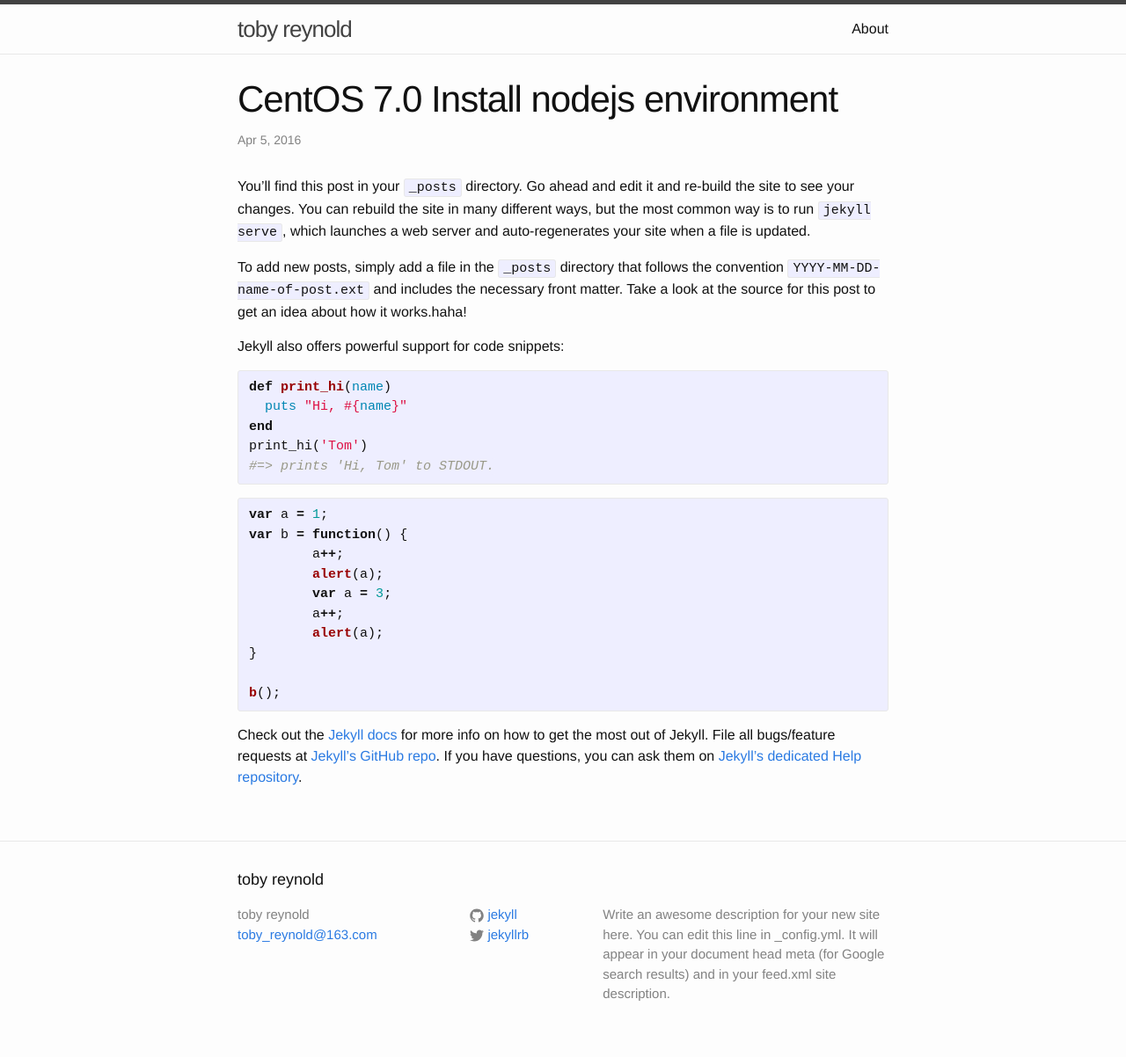
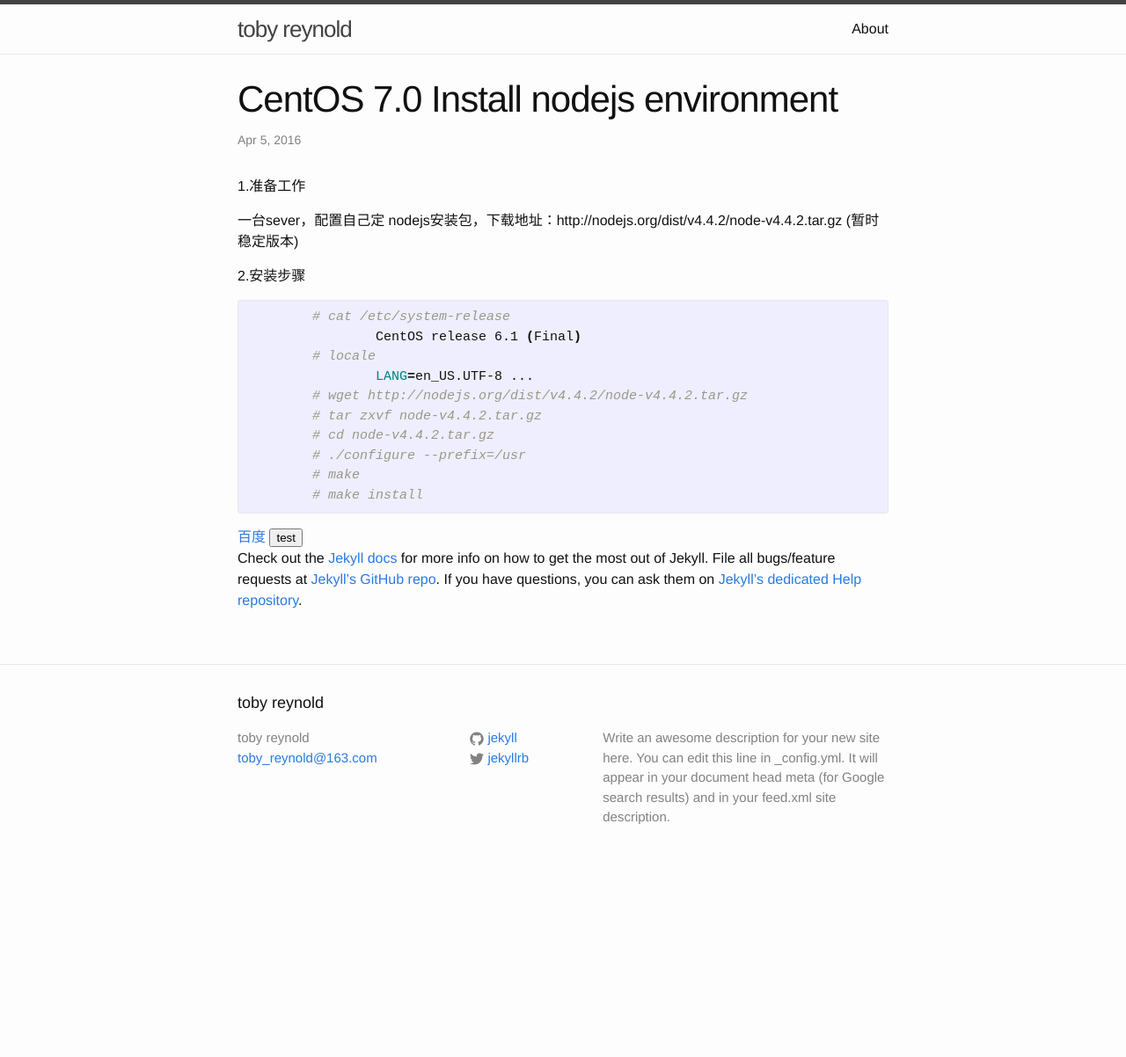
Before and after one commit to tobyreynold/tobyreynold.github.io, a Jekyll site: the page built from _posts/2015-07-11-hello-jekyll.markdown, in a window 1280 px wide. Shown: the whole page at 88% size. Built offline with Jekyll 4.4.1, drawn with Linux system fonts in a browser that asks for light colours; comment, search, counter and statistics services are not loaded; after the commit the page ends 1001 px from its top, so only the background shows below that.

Commit message:
add article

```diff
--- a/_layouts/post.html
+++ b/_layouts/post.html
@@ -13,3 +13,20 @@ layout: default
   </article>
 
 </div>
+
+<!-- 多说评论框 start -->
+<div class="ds-thread" data-title="{{ page.title }}"></div>
+<!-- 多说评论框 end -->
+<!-- 多说公共JS代码 start (一个网页只需插入一次) -->
+<script type="text/javascript">
+var duoshuoQuery = {short_name:"tobyreynold"};
+	(function() {
+		var ds = document.createElement('script');
+		ds.type = 'text/javascript';ds.async = true;
+		ds.src = (document.location.protocol == 'https:' ? 'https:' : 'http:') + '//static.duoshuo.com/embed.js';
+		ds.charset = 'UTF-8';
+		(document.getElementsByTagName('head')[0]
+		 || document.getElementsByTagName('body')[0]).appendChild(ds);
+	})();
+	</script>
+<!-- 多说公共JS代码 end -->
--- a/_posts/2015-07-11-hello-jekyll.markdown
+++ b/_posts/2015-07-11-hello-jekyll.markdown
@@ -4,32 +4,39 @@ title:  "CentOS 7.0 Install nodejs environment"
 date:   2016-04-05 23:01:07
 categories: nodejs
 ---
-You’ll find this post in your `_posts` directory. Go ahead and edit it and re-build the site to see your changes. You can rebuild the site in many different ways, but the most common way is to run `jekyll serve`, which launches a web server and auto-regenerates your site when a file is updated.
 
-To add new posts, simply add a file in the `_posts` directory that follows the convention `YYYY-MM-DD-name-of-post.ext` and includes the necessary front matter. Take a look at the source for this post to get an idea about how it works.haha!
+1.准备工作
 
-Jekyll also offers powerful support for code snippets:
+  一台sever，配置自己定
+  nodejs安装包，下载地址：http://nodejs.org/dist/v4.4.2/node-v4.4.2.tar.gz (暂时稳定版本)
 
-{% highlight ruby %}
-def print_hi(name)
-  puts "Hi, #{name}"
-end
-print_hi('Tom')
-#=> prints 'Hi, Tom' to STDOUT.
+2.安装步骤
+{% highlight shell %}
+	# cat /etc/system-release
+		CentOS release 6.1 (Final)
+	# locale
+		LANG=en_US.UTF-8 ...
+	# wget http://nodejs.org/dist/v4.4.2/node-v4.4.2.tar.gz
+	# tar zxvf node-v4.4.2.tar.gz
+	# cd node-v4.4.2.tar.gz
+	# ./configure --prefix=/usr
+	# make
+	# make install
 {% endhighlight %}
 
-{% highlight javascript %}
-var a = 1;
-var b = function() {
-	a++;
-	alert(a);
-	var a = 3;
-	a++;
-	alert(a);
-}
+<div>
+	<a href="https://www.baidu.com">百度</a>
+	<button id='btn'>
+		test
+	</button>
+</div>
 
-b();
-{% endhighlight %}
+<script type="text/javascript">
+	var btn = document.getElementById("btn");
+	btn.onclick = function() {
+		alert(1);
+	};
+</script>
 
 
 Check out the [Jekyll docs][jekyll] for more info on how to get the most out of Jekyll. File all bugs/feature requests at [Jekyll’s GitHub repo][jekyll-gh]. If you have questions, you can ask them on [Jekyll’s dedicated Help repository][jekyll-help].
```
Also changed, not shown: README.md (added).
